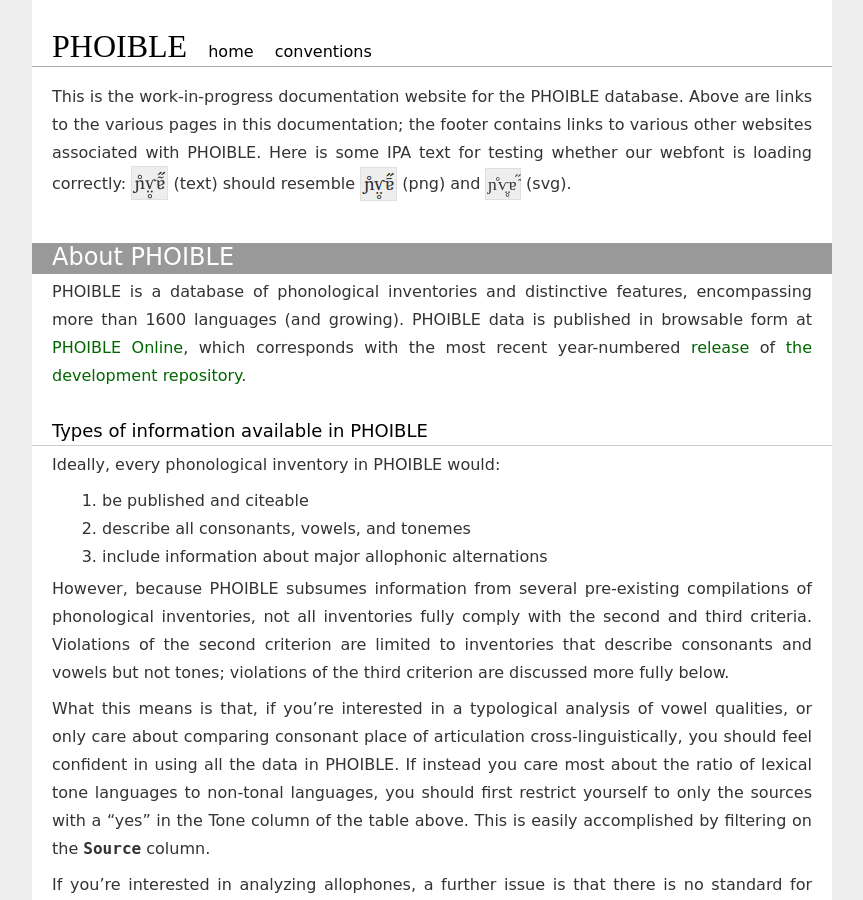
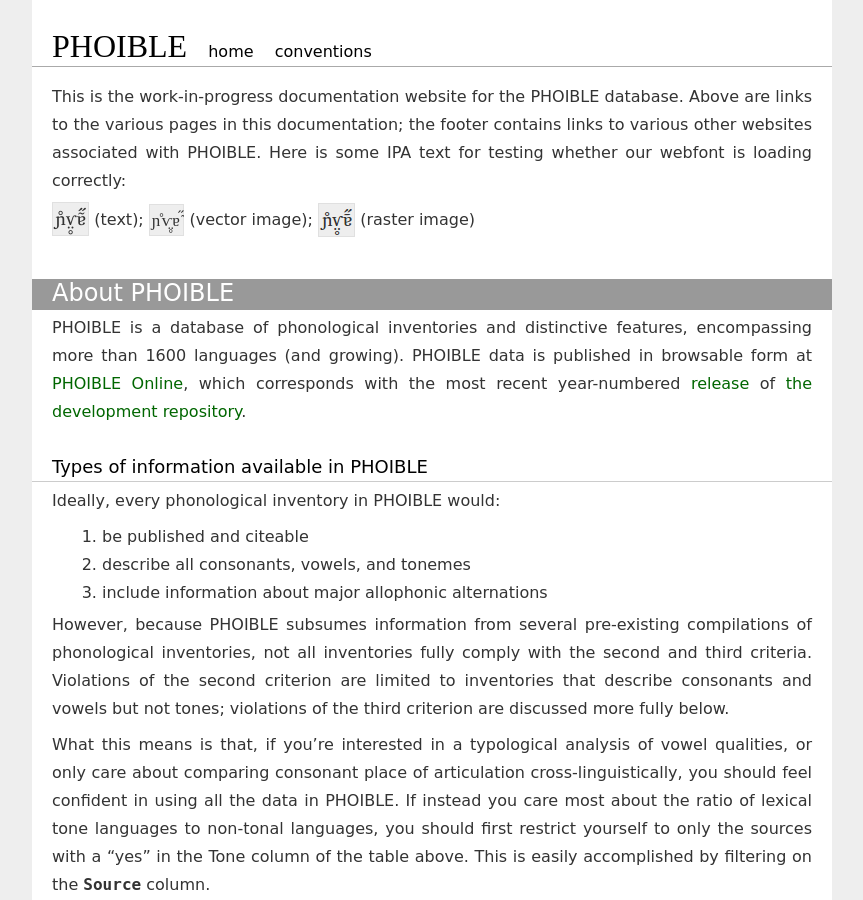
Before and after one commit to phoible/phoible.github.io, a Jekyll site: the page built from index.md, in a window 1280 px wide and 900 px high. Shown: the whole window, without its empty margins (208-1071 px from the left). Built offline with Jekyll 4.4.1, drawn with Linux system fonts in a browser that asks for light colours; some web fonts are replaced; Markdown is read by kramdown in place of the engine named in the settings.

Commit message:
tweak to IPA test text/images

```diff
--- a/index.md
+++ b/index.md
@@ -3,7 +3,9 @@
 title:  "PHOIBLE"
 ---
 
-This is the work-in-progress documentation website for the PHOIBLE database. Above are links to the various pages in this documentation; the footer contains links to various other websites associated with PHOIBLE. Here is some IPA text for testing whether our webfont is loading correctly: `ɲ̊ⱱ̤̥ɐ̃̋` (text) should resemble ![IPA rendering comparison image (raster)](/images/ipa-test.png "portable network graphic (png)") (png) and ![IPA rendering comparison image (vector)](/images/ipa-test.svg "scalable vector graphic (svg)") (svg).
+This is the work-in-progress documentation website for the PHOIBLE database. Above are links to the various pages in this documentation; the footer contains links to various other websites associated with PHOIBLE. Here is some IPA text for testing whether our webfont is loading correctly:
+
+`ɲ̊ⱱ̤̥ɐ̃̋` (text); ![IPA rendering comparison image (vector)](/images/ipa-test.svg "scalable vector graphic (svg)") (vector image); ![IPA rendering comparison image (raster)](/images/ipa-test.png "portable network graphic (png)") (raster image)
 
 # About PHOIBLE
 PHOIBLE is a database of phonological inventories and distinctive features, encompassing more than 1600 languages (and growing). PHOIBLE data is published in browsable form at [PHOIBLE Online](http://phoible.org), which corresponds with the most recent year-numbered [release](https://github.com/phoible/phoible/releases) of [the development repository](https://github.com/phoible/phoible).
```
